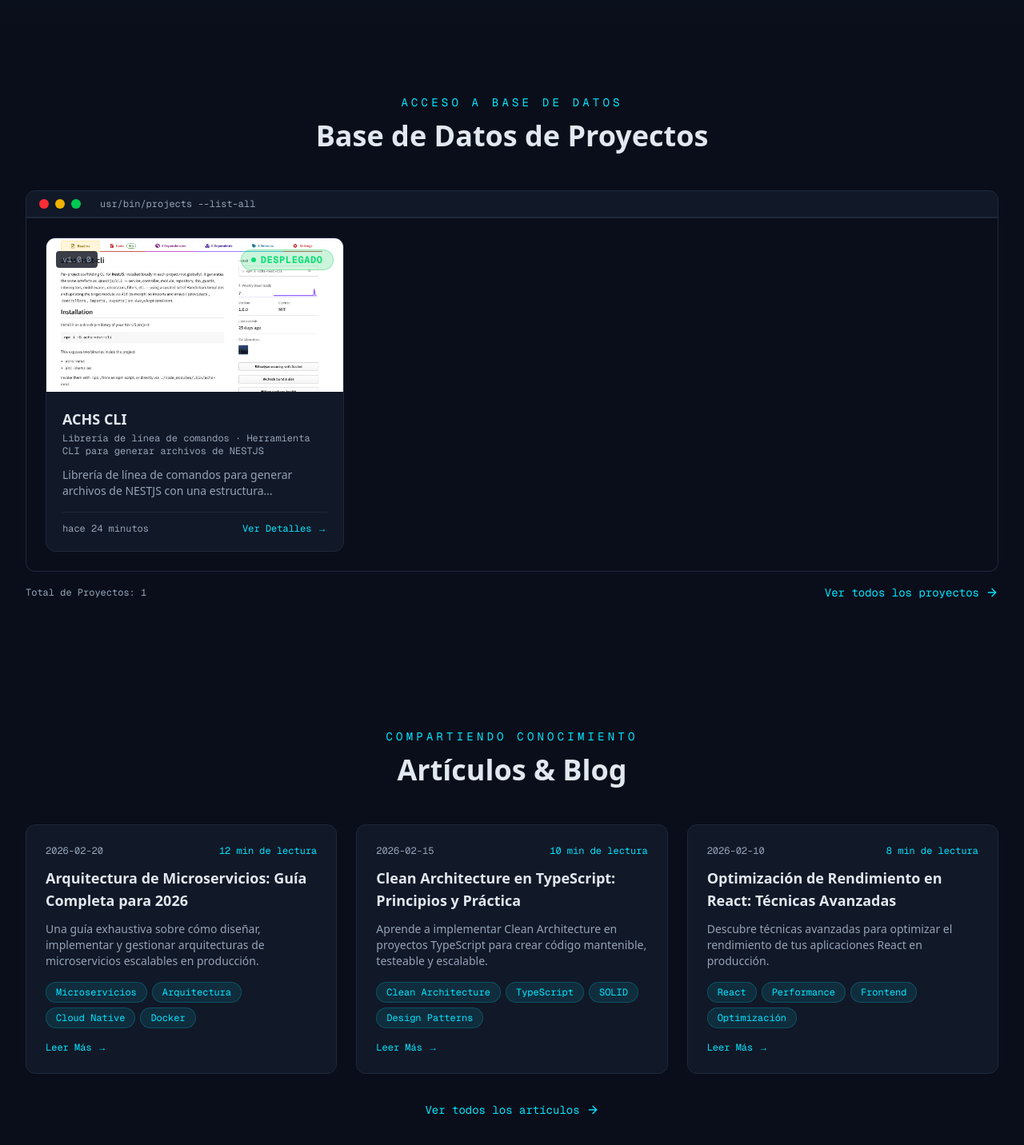
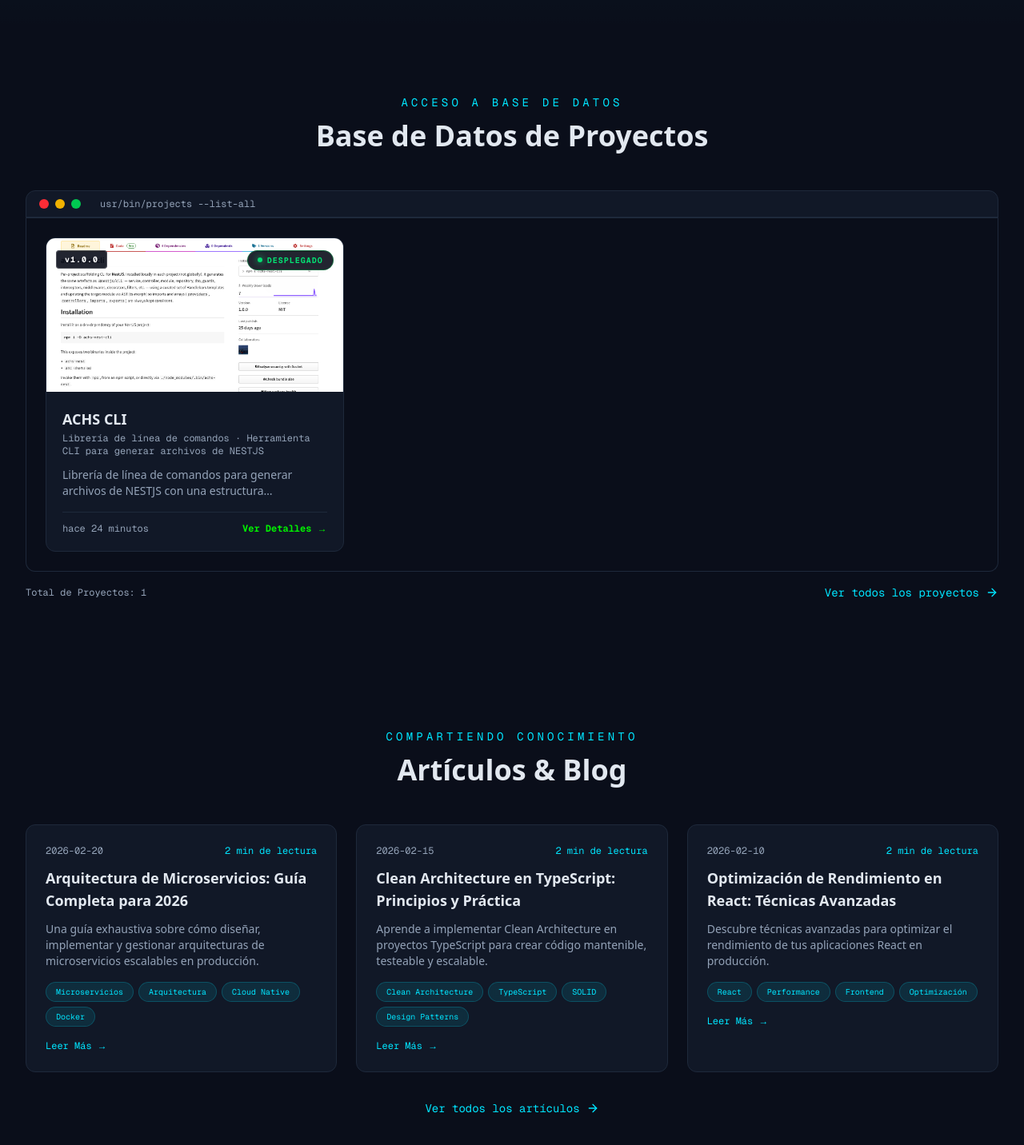
Before and after one commit to sorodriguezz/template-portfolio-site, a Next.js app: page / in a window 1280 px wide. Shown: the part 998-2430 px from the top of the page at 80% size. Built offline with nearby package versions, Linux system fonts and the light colour scheme.

Commit message:
Refactor blog components to remove readTime field and implement dynamic reading time calculation

```diff
--- a/content/blog/es/clean-architecture-typescript.md
+++ b/content/blog/es/clean-architecture-typescript.md
@@ -3,7 +3,6 @@ title: "Clean Architecture en TypeScript: Principios y Práctica"
 date: "2026-02-15"
 excerpt: "Aprende a implementar Clean Architecture en proyectos TypeScript para crear código mantenible, testeable y escalable."
 tags: ["Clean Architecture", "TypeScript", "SOLID", "Design Patterns"]
-readTime: 10
 ---
 
 # Clean Architecture en TypeScript
--- a/content/blog/es/microservicios-guia-2026.md
+++ b/content/blog/es/microservicios-guia-2026.md
@@ -3,7 +3,6 @@ title: "Arquitectura de Microservicios: Guía Completa para 2026"
 date: "2026-02-20"
 excerpt: "Una guía exhaustiva sobre cómo diseñar, implementar y gestionar arquitecturas de microservicios escalables en producción."
 tags: ["Microservicios", "Arquitectura", "Cloud Native", "Docker"]
-readTime: 12
 ---
 
 # Arquitectura de Microservicios: Guía Completa para 2026
--- a/content/blog/es/react-performance.md
+++ b/content/blog/es/react-performance.md
@@ -3,7 +3,6 @@ title: "Optimización de Rendimiento en React: Técnicas Avanzadas"
 date: "2026-02-10"
 excerpt: "Descubre técnicas avanzadas para optimizar el rendimiento de tus aplicaciones React en producción."
 tags: ["React", "Performance", "Frontend", "Optimización"]
-readTime: 8
 ---
 
 # Optimización de Rendimiento en React
--- a/src/app/api/blog/[slug]/route.ts
+++ b/src/app/api/blog/[slug]/route.ts
@@ -4,6 +4,7 @@ import path from "path";
 import matter from "gray-matter";
 import { remark } from "remark";
 import html from "remark-html";
+import { calculateReadTime } from "@/utils/blog";
 
 export async function GET(
   request: Request,
@@ -31,7 +32,7 @@ export async function GET(
     date: data.date || "",
     excerpt: data.excerpt || "",
     tags: data.tags || [],
-    readTime: data.readTime || 5,
+    readTime: calculateReadTime(content),
     image: data.image || null,
     content: contentHtml,
     language: lang,
--- a/src/app/api/blog/route.ts
+++ b/src/app/api/blog/route.ts
@@ -2,6 +2,7 @@ import { NextResponse } from "next/server";
 import fs from "fs";
 import path from "path";
 import matter from "gray-matter";
+import { calculateReadTime } from "@/utils/blog";
 
 function getBlogDir(lang: string) {
   return path.join(process.cwd(), "content", "blog", lang);
@@ -22,7 +23,7 @@ export async function GET(request: Request) {
   const posts = files.map((filename) => {
     const filePath = path.join(blogDir, filename);
     const fileContent = fs.readFileSync(filePath, "utf-8");
-    const { data } = matter(fileContent);
+    const { data, content } = matter(fileContent);
 
     return {
       slug: filename.replace(".md", ""),
@@ -30,7 +31,7 @@ export async function GET(request: Request) {
       date: data.date || "",
       excerpt: data.excerpt || "",
       tags: data.tags || [],
-      readTime: data.readTime || 5,
+      readTime: calculateReadTime(content),
       image: data.image || null,
       language: lang,
     };
--- a/src/components/atoms/Badge.tsx
+++ b/src/components/atoms/Badge.tsx
@@ -10,19 +10,19 @@ interface BadgeProps {
 }
 
 const statusColors: Record<ProjectStatus, string> = {
-  deployed: "bg-green-500/20 text-green-400 border-green-500/30",
-  stable: "bg-blue-500/20 text-blue-400 border-blue-500/30",
-  legacy: "bg-gray-500/20 text-gray-400 border-gray-500/30",
-  development: "bg-yellow-500/20 text-yellow-400 border-yellow-500/30",
+  deployed: "text-green-400 border-green-500/40",
+  stable: "text-blue-400 border-blue-500/40",
+  legacy: "text-gray-400 border-gray-500/40",
+  development: "text-yellow-400 border-yellow-500/40",
 };
 
 export function Badge({ text, variant = "tech", status, color }: BadgeProps) {
   if (variant === "status" && status) {
     return (
       <span
-        className={`inline-flex items-center gap-1.5 px-3 py-1 rounded-full text-xs font-mono font-bold border uppercase tracking-wider ${statusColors[status]}`}
+        className={`inline-flex items-center gap-1.5 px-3 py-1 rounded-full text-[10px] font-mono font-bold border uppercase tracking-widest bg-bg-dark/90 backdrop-blur-xl shadow-2xl ${statusColors[status]}`}
       >
-        <span className="w-1.5 h-1.5 rounded-full bg-current animate-pulse" />
+        <span className="w-1.5 h-1.5 rounded-full bg-current animate-pulse shadow-[0_0_8px_currentColor]" />
         {text}
       </span>
     );
@@ -30,7 +30,7 @@ export function Badge({ text, variant = "tech", status, color }: BadgeProps) {
 
   if (variant === "tag") {
     return (
-      <span className="inline-block px-3 py-1 rounded-full text-xs font-mono bg-primary/10 text-primary border border-primary/20">
+      <span className="inline-block px-3 py-1 rounded-full text-[10px] font-mono bg-primary/10 text-primary border border-primary/20 backdrop-blur-xs">
         {text}
       </span>
     );
@@ -38,7 +38,7 @@ export function Badge({ text, variant = "tech", status, color }: BadgeProps) {
 
   return (
     <span
-      className="inline-block px-2.5 py-1 rounded text-xs font-mono font-bold tracking-wider"
+      className="inline-block px-2.5 py-1 rounded text-[10px] font-mono font-bold tracking-wider backdrop-blur-xs border border-white/5"
       style={{
         backgroundColor: color ? `${color}20` : "rgba(0, 229, 255, 0.15)",
         color: color || "#00e5ff",
--- a/src/components/molecules/ProjectCard.tsx
+++ b/src/components/molecules/ProjectCard.tsx
@@ -7,6 +7,7 @@ import { type Language } from "@/config/translations";
 import { Github, ExternalLink, Eye } from "lucide-react";
 import { getRelativeTime } from "@/utils/date";
 import Image from "next/image";
+import React from "react";
 
 interface ProjectCardProps {
   project: ProjectData;
@@ -41,15 +42,20 @@ export function ProjectCard({
       whileInView={{ opacity: 1, y: 0 }}
       viewport={{ once: true }}
       transition={{ duration: 0.5, delay: index * 0.1 }}
-      whileHover={{ scale: 1.02 }}
-      className="group bg-bg-card border border-border rounded-xl overflow-hidden hover:border-primary/30 transition-all duration-500 hover:shadow-[0_0_40px_rgba(0,229,255,0.1)] card-shine"
+      whileHover={{
+        scale: 1.02,
+        boxShadow: `0 0 40px ${project.color}33`, // 20% opacity hex
+        borderColor: project.color
+      }}
+      style={{ "--project-color": project.color } as React.CSSProperties}
+      className="group bg-bg-card border border-border rounded-xl overflow-hidden transition-all duration-500 card-shine"
     >
       {/* Image Header */}
       <div className="relative h-48 overflow-hidden bg-linear-to-br from-bg-card to-bg-dark">
         <div
-          className="absolute inset-0 opacity-20"
+          className="absolute inset-0 opacity-40 group-hover:opacity-60 transition-opacity duration-500"
           style={{
-            background: `radial-gradient(circle at 30% 50%, ${project.color}40, transparent 70%)`,
+            background: `radial-gradient(circle at 30% 50%, ${project.color}60, transparent 70%)`,
           }}
         />
         <div className="absolute inset-0 flex items-center justify-center">
@@ -59,14 +65,14 @@ export function ProjectCard({
               alt={project.name}
               width={800}
               height={500}
-              className="w-full h-full object-cover object-center"
+              className="w-full h-full object-cover object-center group-hover:scale-110 transition-transform duration-700"
             />
           ) : (
-            <span className="text-6xl">{project.icon}</span>
+            <span className="text-6xl group-hover:scale-110 transition-transform duration-700">{project.icon}</span>
           )}
         </div>
         {/* Status Badge */}
-        <div className="absolute top-3 right-3">
+        <div className="absolute top-3 right-3 z-10">
           <Badge
             text={statusLabels[project.status]}
             variant="status"
@@ -74,8 +80,8 @@ export function ProjectCard({
           />
         </div>
         {/* Version Badge */}
-        <div className="absolute top-3 left-3">
-          <span className="text-[10px] font-mono text-text-secondary bg-bg-dark/80 px-2 py-1 rounded">
+        <div className="absolute top-3 left-3 z-10">
+          <span className="text-[10px] font-mono font-bold text-white bg-bg-dark/90 backdrop-blur-xl border border-white/20 px-2.5 py-1 rounded shadow-2xl tracking-widest">
             {project.version}
           </span>
         </div>
@@ -85,7 +91,7 @@ export function ProjectCard({
             whileHover={{ scale: 1.1 }}
             whileTap={{ scale: 0.9 }}
             onClick={() => onViewDetails(project)}
-            className="bg-primary text-bg-dark p-3 rounded-full cursor-pointer"
+            className="bg-[var(--project-color)] text-bg-dark p-3 rounded-full cursor-pointer shadow-[0_0_15px_var(--project-color)]"
           >
             <Eye size={20} />
           </motion.button>
@@ -95,7 +101,7 @@ export function ProjectCard({
             rel="noopener noreferrer"
             whileHover={{ scale: 1.1 }}
             whileTap={{ scale: 0.9 }}
-            className="bg-white/10 text-white p-3 rounded-full border border-white/20"
+            className="bg-white/10 text-white p-3 rounded-full border border-white/20 hover:border-[var(--project-color)] hover:text-[var(--project-color)] transition-colors"
           >
             <Github size={20} />
           </motion.a>
@@ -106,7 +112,7 @@ export function ProjectCard({
               rel="noopener noreferrer"
               whileHover={{ scale: 1.1 }}
               whileTap={{ scale: 0.9 }}
-              className="bg-white/10 text-white p-3 rounded-full border border-white/20"
+              className="bg-white/10 text-white p-3 rounded-full border border-white/20 hover:border-[var(--project-color)] hover:text-[var(--project-color)] transition-colors"
             >
               <ExternalLink size={20} />
             </motion.a>
@@ -118,7 +124,7 @@ export function ProjectCard({
       <div className="p-5">
         <div className="flex items-start justify-between mb-3">
           <div>
-            <h3 className="text-lg font-bold text-text-primary group-hover:text-primary transition-colors">
+            <h3 className="text-lg font-bold text-text-primary group-hover:text-[var(--project-color)] transition-colors duration-300">
               {project.name}
             </h3>
             <p className="text-xs font-mono text-text-secondary mt-0.5">
@@ -139,7 +145,7 @@ export function ProjectCard({
           </span>
           <button
             onClick={() => onViewDetails(project)}
-            className="text-xs font-mono text-primary hover:text-primary-dark transition-colors cursor-pointer flex items-center gap-1"
+            className="text-xs font-mono text-[var(--project-color)] hover:opacity-80 transition-opacity cursor-pointer flex items-center gap-1 font-bold"
           >
             {labels.verDetalles} →
           </button>
--- a/src/config/projects.ts
+++ b/src/config/projects.ts
@@ -56,6 +56,6 @@ export const projectsData: ProjectData[] = [
     githubUrl: "https://github.com/sorodriguezz/achs-nest-cli",
     demoUrl: "https://www.npmjs.com/package/achs-nest-cli",
     icon: "",
-    color: "#ff6b6b",
+    color: "#01F000",
   },
 ];
--- /dev/null
+++ b/src/utils/blog.ts
@@ -0,0 +1,18 @@
+/**
+ * Calculates the estimated reading time for a given text.
+ * @param content The text or markdown content to analyze.
+ * @param wordsPerMinute Average reading speed (default 200).
+ * @returns The estimated reading time in minutes (minimum 1).
+ */
+export function calculateReadTime(content: string, wordsPerMinute: number = 200): number {
+  // Remove markdown syntax and extra whitespace
+  const plainText = content
+    .replace(/[#*`_~[\]()]/g, "") // Remove common markdown symbols
+    .replace(/<[^>]*>/g, "")      // Remove HTML tags if any
+    .trim();
+
+  const wordCount = plainText.split(/\s+/).length;
+  const minutes = Math.ceil(wordCount / wordsPerMinute);
+
+  return Math.max(1, minutes);
+}
```
